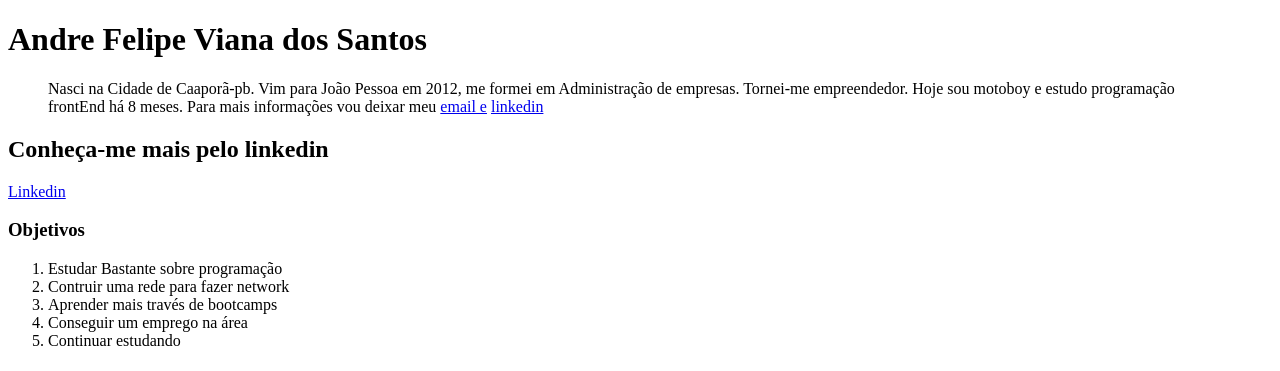
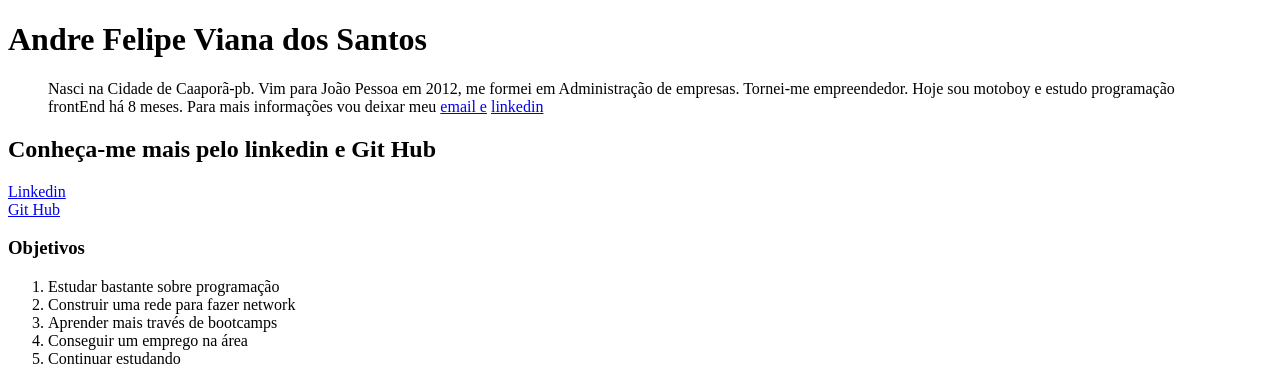
Before and after one commit to AndreFviana/BeAcademy_FromZeroToHero_Html, a plain HTML site: page index.html in a window 1280 px wide. Shown: the top 371 px of the page. Drawn offline with Linux system fonts and the light colour scheme.

Commit message:
Update index.html
Adicionei novo link para o Git hub

```diff
--- a/index.html
+++ b/index.html
@@ -29,18 +29,20 @@
     </header>
     <section>
       <header>
-        <h2>Conheça-me mais pelo linkedin</h2>
+        <h2>Conheça-me mais pelo linkedin e Git Hub</h2>
         <a
           href="https://www.linkedin.com/in/andr%C3%A9-felipe-viana-b842a0142?lipi=urn%3Ali%3Apage%3Ad_flagship3_profile_view_base_contact_details%3Bt8CSN7GfQwCo%2FQcTbAQidw%3D%3D"
           >Linkedin</a
-        >
+        ><br>
+        <a
+        href="https://github.com/AndreFviana">Git Hub</a>
       </header>
       <article>
         <header>
           <h3>Objetivos</h3>
           <ol>
-            <li>Estudar Bastante sobre programação</li>
-            <li>Contruir uma rede para fazer network </li>
+            <li>Estudar bastante sobre programação</li>
+            <li>Construir uma rede para fazer network </li>
             <li>Aprender mais través de bootcamps</li>
             <li>Conseguir um emprego na área</li>
             <li>Continuar estudando</li>
@@ -50,7 +52,7 @@
           </h4>
           <figure>
             <img
-            src="https://source.unsplash.com/random"
+            src="https://source.unsplash.com/random" alt="Imagem aleatória do site unsplash"
             width="500"/>
             <figcaption>
               Acima, veja imagens aleatórias
```
